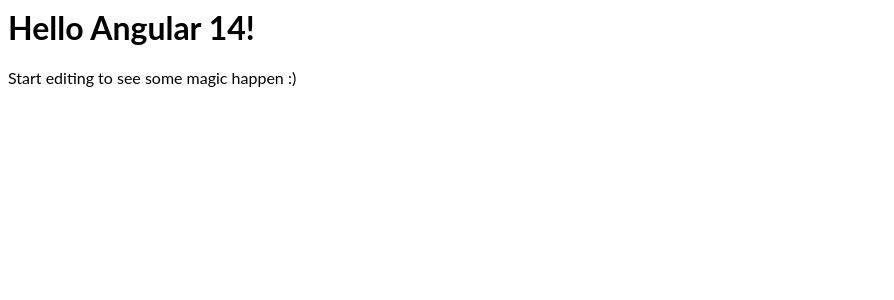
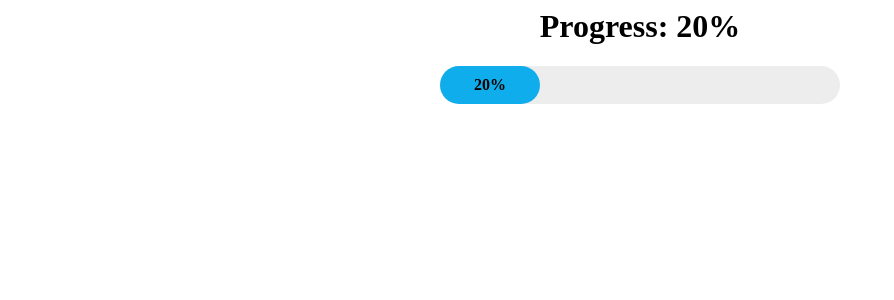
Before and after one commit to gitasero/angular-progress-sample, an Angular app: page / in a window 1280 px wide. Shown: the top 300 px of the page, without its empty margins (0-894 px from the left). Built offline with nearby package versions, Linux system fonts and the light colour scheme.

Commit message:
added progress component

```diff
--- a/src/app/app.component.html
+++ b/src/app/app.component.html
@@ -1,4 +1,6 @@
-<hello name="{{ name }}"></hello>
-<p>
-  Start editing to see some magic happen :)
-</p>
+<div style="text-align:center">
+<h1>
+  Progress: {{ progress }}%
+</h1>
+<app-progress-bar></app-progress-bar>
+</div>
--- a/src/app/app.component.ts
+++ b/src/app/app.component.ts
@@ -7,4 +7,5 @@
 })
 export class AppComponent  {
   name = 'Angular ' + VERSION.major;
+  progress = 20;
 }
--- a/src/app/app.module.ts
+++ b/src/app/app.module.ts
@@ -4,12 +4,14 @@
 
 import { AppComponent } from './app.component';
 import { HelloComponent } from './hello.component';
+import { ProgressBarComponent } from './progress-bar/progress-bar.component'
 
 @NgModule({
   imports:      [ BrowserModule, FormsModule ],
   declarations: [
     AppComponent,
-    HelloComponent
+    HelloComponent,
+    ProgressBarComponent
   ],
   bootstrap:    [ AppComponent ]
 })
--- /dev/null
+++ b/src/app/progress-bar/progress-bar.component.css
@@ -0,0 +1,15 @@
+.container {
+  background-color: #ededed;
+  width: 400px;
+  border-radius: 24px;
+  position: relative;
+  margin: 20px auto;
+}
+.progress {
+  background-color: #10ADED;
+  padding: 10px;
+  text-align: center;
+  font-weight: bold;
+  border-radius: inherit;
+  transition: width .5s ease-out;
+}
--- /dev/null
+++ b/src/app/progress-bar/progress-bar.component.html
@@ -0,0 +1,3 @@
+<div class="container">
+<div class="progress" style="width: 20%">20%</div>
+</div>
--- /dev/null
+++ b/src/app/progress-bar/progress-bar.component.ts
@@ -0,0 +1,15 @@
+import { Component, OnInit } from '@angular/core';
+
+@Component({
+  selector: 'app-progress-bar',
+  templateUrl: './progress-bar.component.html',
+  styleUrls: ['./progress-bar.component.css']
+})
+export class ProgressBarComponent implements OnInit {
+
+  constructor() { }
+
+  ngOnInit() {
+  }
+
+}
```
